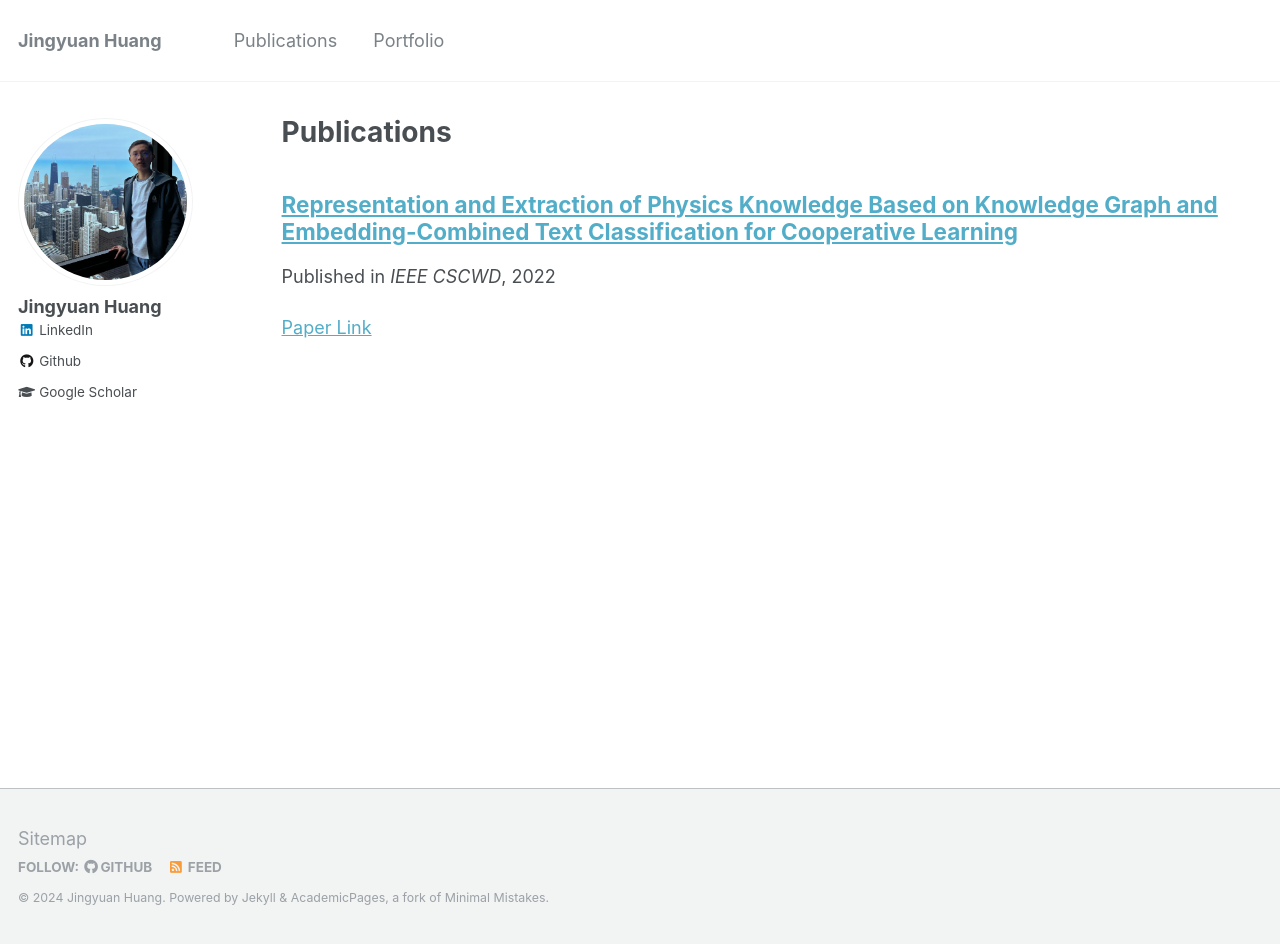
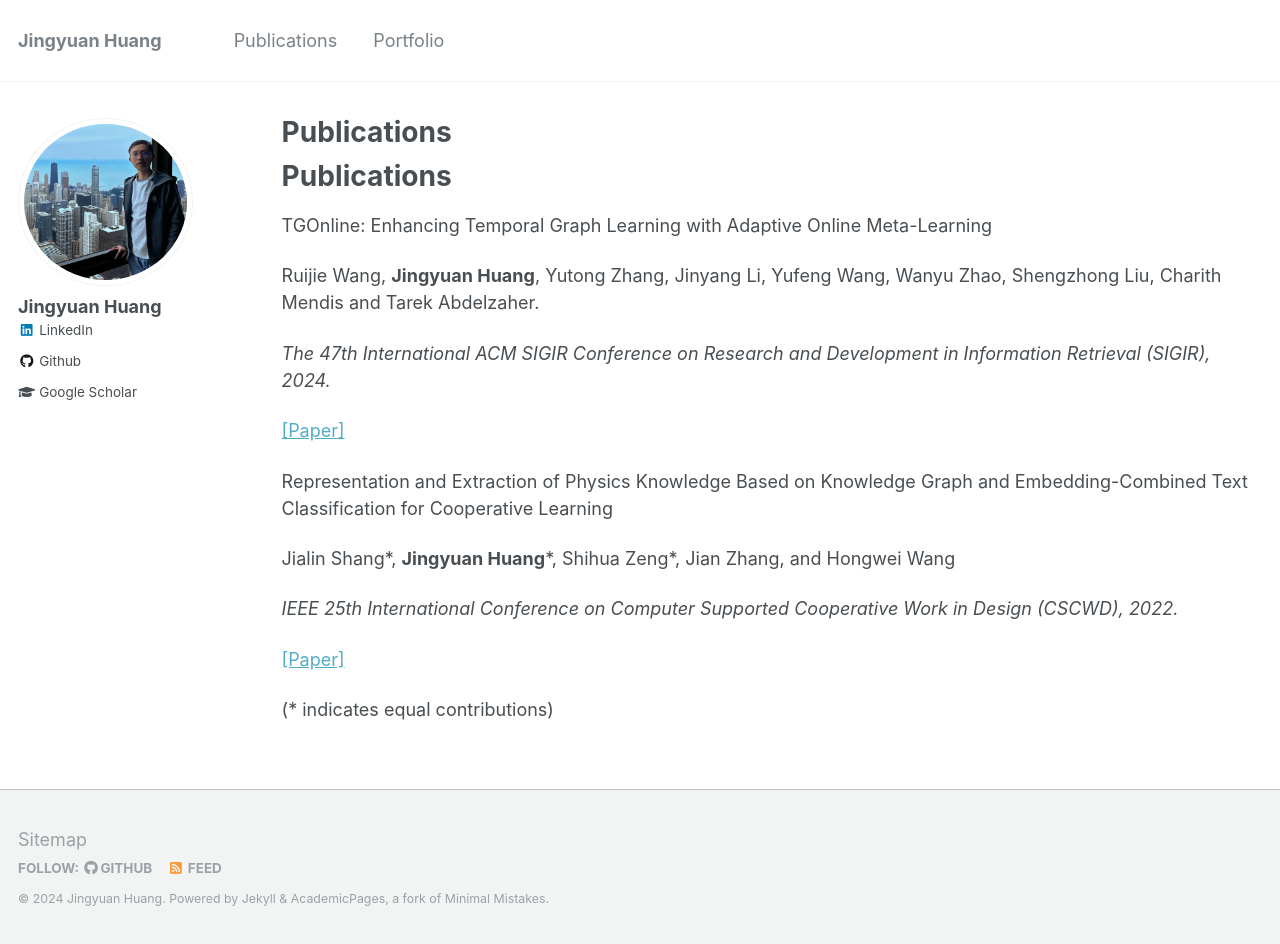
Before and after one commit to Luckfort/luckfort.github.io, a Jekyll site: the page built from _pages/publications.md, in a window 1280 px wide and 944 px high. Built offline with Jekyll 4.4.1, drawn with Linux system fonts in a browser that asks for light colours.

Commit message:
add SIGIR 2024

```diff
--- a/_pages/publications.md
+++ b/_pages/publications.md
@@ -5,7 +5,7 @@ permalink: /publications/
 author_profile: true
 ---
 
-{% if author.googlescholar %}
+<!-- {% if author.googlescholar %}
   You can also find my articles on <u><a href="{{author.googlescholar}}">my Google Scholar profile</a>.</u>
 {% endif %}
 
@@ -13,4 +13,24 @@ author_profile: true
 
 {% for post in site.publications reversed %}
   {% include archive-single.html %}
-{% endfor %}
+{% endfor %} -->
+
+Publications
+======
+TGOnline: Enhancing Temporal Graph Learning with Adaptive Online Meta-Learning
+
+Ruijie Wang, **Jingyuan Huang**, Yutong Zhang, Jinyang Li, Yufeng Wang, Wanyu Zhao, Shengzhong Liu, Charith Mendis and Tarek Abdelzaher.
+
+*The 47th International ACM SIGIR Conference on Research and Development in Information Retrieval (SIGIR), 2024.*
+
+[[Paper]](https://doi.acm.org/?doi=3626772.3657791)
+
+Representation and Extraction of Physics Knowledge Based on Knowledge Graph and Embedding-Combined Text Classification for Cooperative Learning
+
+Jialin Shang\*, **Jingyuan Huang**\*, Shihua Zeng\*, Jian Zhang, and Hongwei Wang
+
+*IEEE 25th International Conference on Computer Supported Cooperative Work in Design (CSCWD), 2022.*
+
+[[Paper]](https://ieeexplore.ieee.org/abstract/document/9776230/)
+
+(* indicates equal contributions)
```
Also changed, not shown: _pages/about.md (+3 -3 lines).
